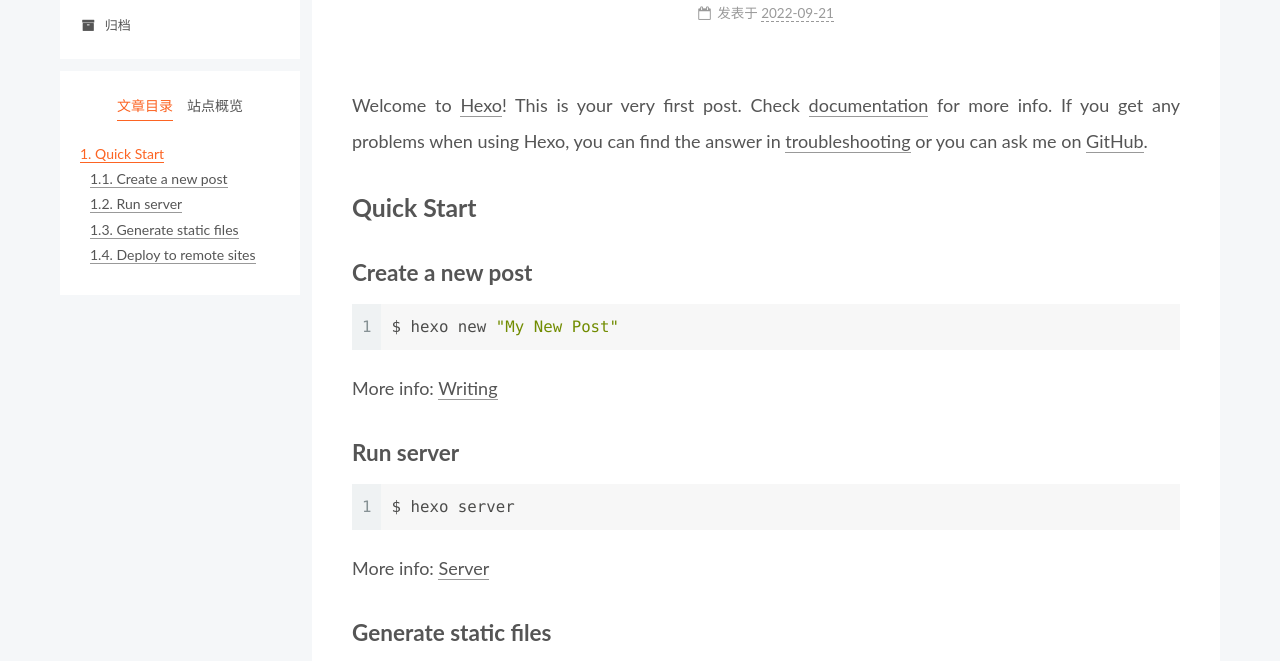
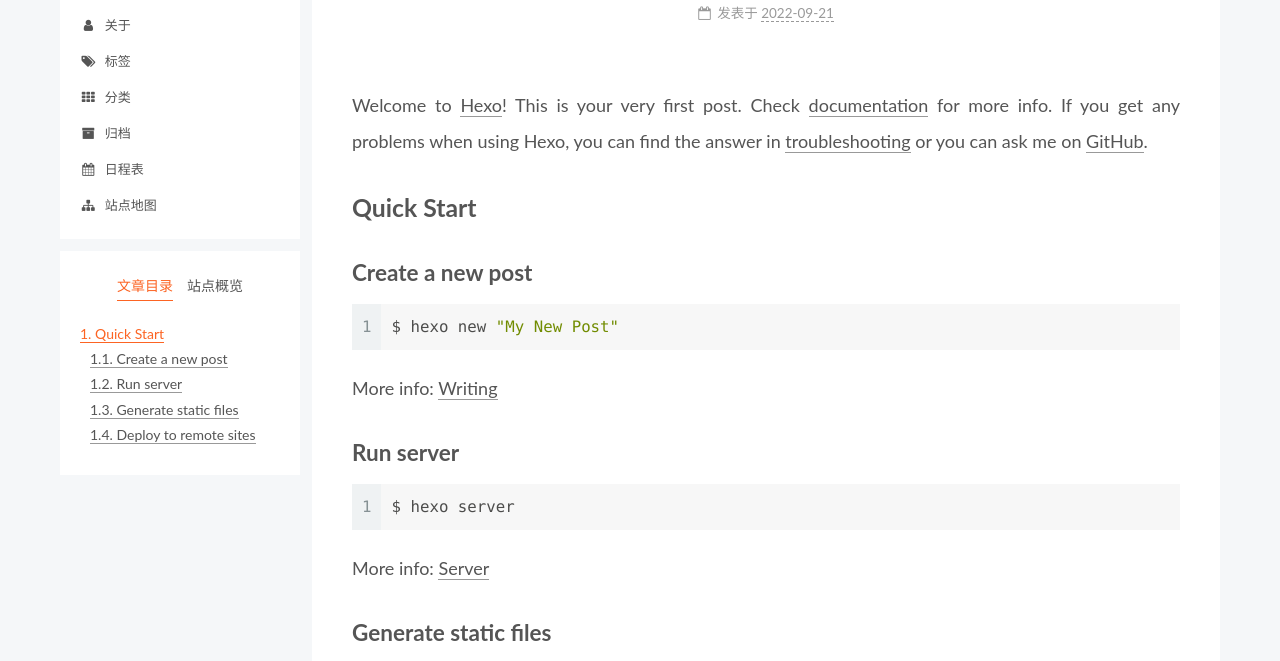
Before and after one commit to JWWH/JWWH.github.io, a plain HTML site: page 2022/09/21/hello-world/index.html in a window 1280 px wide. Shown: the part 127-788 px from the top of the page. Drawn offline with Linux system fonts and the light colour scheme.

Commit message:
Site updated: 2022-09-21 13:21:56

```diff
--- a/2022/09/21/hello-world/index.html
+++ b/2022/09/21/hello-world/index.html
@@ -117,9 +117,34 @@
     <a href="/" rel="section"><i class="fa fa-fw fa-home"></i>首页</a>
 
   </li>
+        <li class="menu-item menu-item-about">
+
+    <a href="/about/" rel="section"><i class="fa fa-fw fa-user"></i>关于</a>
+
+  </li>
+        <li class="menu-item menu-item-tags">
+
+    <a href="/tags/" rel="section"><i class="fa fa-fw fa-tags"></i>标签</a>
+
+  </li>
+        <li class="menu-item menu-item-categories">
+
+    <a href="/categories/" rel="section"><i class="fa fa-fw fa-th"></i>分类</a>
+
+  </li>
         <li class="menu-item menu-item-archives">
 
     <a href="/archives/" rel="section"><i class="fa fa-fw fa-archive"></i>归档</a>
+
+  </li>
+        <li class="menu-item menu-item-schedule">
+
+    <a href="/schedule/" rel="section"><i class="fa fa-fw fa-calendar"></i>日程表</a>
+
+  </li>
+        <li class="menu-item menu-item-sitemap">
+
+    <a href="/sitemap.xml" rel="section"><i class="fa fa-fw fa-sitemap"></i>站点地图</a>
 
   </li>
   </ul>
--- a/css/main.css
+++ b/css/main.css
@@ -1172,7 +1172,7 @@ pre .javascript .function {
 }
 .links-of-author a::before,
 .links-of-author span.exturl::before {
-  background: #2aff71;
+  background: #d994de;
   border-radius: 50%;
   content: ' ';
   display: inline-block;
```
Also changed, not shown: archives/2022/09/index.html (+25 -0 lines), archives/2022/index.html (+25 -0 lines), archives/index.html (+25 -0 lines), index.html (+25 -0 lines).
